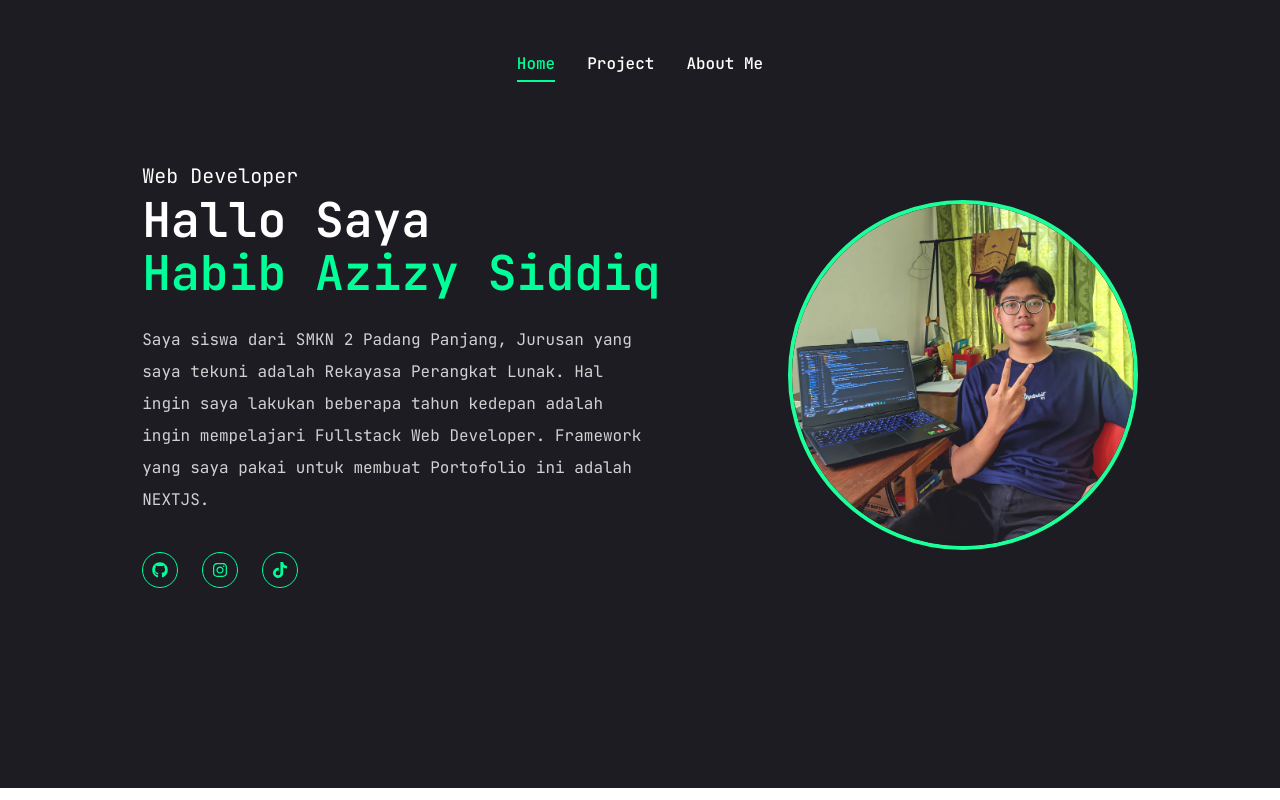
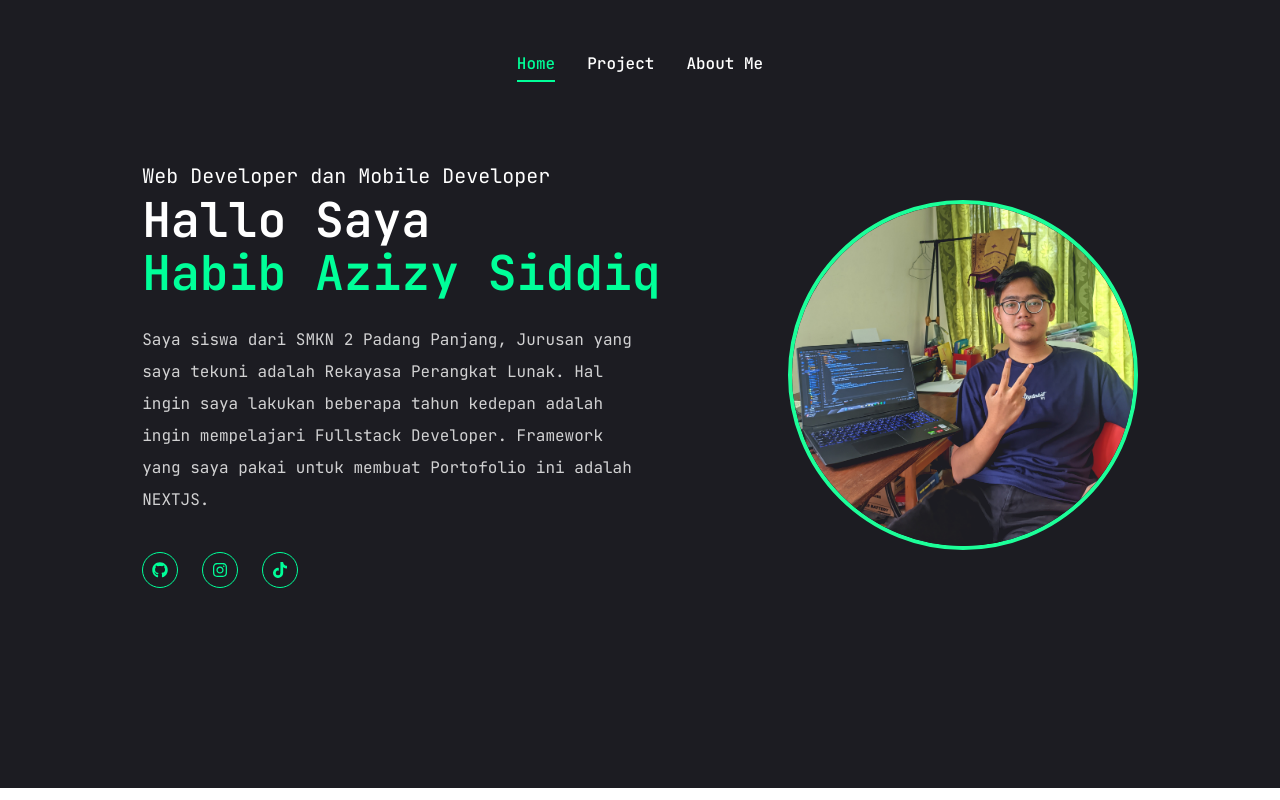
Before and after one commit to hbibazzysddq/habib-portofolio, a Next.js app: page / in a window 1280 px wide. Built offline with nearby package versions, Linux system fonts and the light colour scheme.

Commit message:
update skills

```diff
--- a/app/page.tsx
+++ b/app/page.tsx
@@ -11,13 +11,13 @@ const page = () => {
       <div className="container mx-auto h-full w-full">
         <div className="flex flex-col xl:flex-row items-center justify-evenly xl:pt-8 xl:pb-[108px]">
           <div className="text-center xl:text-left order-2 xl:order-none">
-            <span className="text-xl mb-1">Web Developer</span>
+            <span className="text-xl mb-1">Web Developer dan Mobile Developer</span>
 
             <h1 className="h2 mb-6">Hallo Saya <br /> <span className="text-accent">Habib Azizy Siddiq</span></h1>
 
             <p className="max-w-[500px] mb-9 text-white/80">
               Saya siswa dari SMKN 2 Padang Panjang, Jurusan yang saya tekuni adalah Rekayasa Perangkat Lunak.
-              Hal ingin saya lakukan beberapa tahun kedepan adalah ingin mempelajari Fullstack Web Developer.
+              Hal ingin saya lakukan beberapa tahun kedepan adalah ingin mempelajari Fullstack Developer.
               Framework yang saya pakai untuk membuat Portofolio ini adalah NEXTJS.
             </p>
             <div>
--- a/app/profile/page.tsx
+++ b/app/profile/page.tsx
@@ -4,7 +4,7 @@ import { Description } from "@radix-ui/react-dialog";
 import { info } from "console";
 import { title } from "process";
 import {FaHtml5, FaCss3 , FaReact , FaJs, FaPhp} from "react-icons/fa"
-import {SiTailwindcss, SiNextdotjs} from "react-icons/si";
+import {SiTailwindcss, SiNextdotjs, SiFlutter, SiDart} from "react-icons/si";
 
 
 const about = {
@@ -52,7 +52,7 @@ const pendidikan = {
 
 const skills = {
   title:"My Skill",
-  description:"Beberapa Bahasa Pemograman dan Framework yang telah saya pelajari.",
+  description:"Beberapa Bahasa Pemograman, Library dan Framework yang telah saya pelajari.",
   skillist:[
     {
       icon: <FaHtml5/>,
@@ -82,6 +82,14 @@ const skills = {
       icon: <SiTailwindcss/>,
       name:"tailwind.css"
     },
+    {
+      icon: <SiFlutter/>,
+      name:"flutter"
+    },
+    {
+      icon: <SiDart/>,
+      name:"dart"
+    },
   ]
 };
 
@@ -105,6 +113,7 @@ const profile = () => {
   }}
   className="min-h-[81.2vh] flex items-center justify-center py-10 xl:py-0 xl:px-36">
     <div className="container mx-auto">
+      {/* About */}
       <Tabs defaultValue="about"
       className="flex flex-col xl:flex-row gap-[60px]">
         <TabsList className="flex flex-col w-full max-w-[380px] mx-auto xl:mx-0 gap-6">
@@ -133,6 +142,7 @@ const profile = () => {
               </ScrollArea>
             </div>
           </TabsContent>
+          {/* Education */}
           <TabsContent value="education" className="min-h-[121.2vh] xl:min-h-[81.2vh] w-full ">
             <div className="flex flex-col gap-[30px] text-center xl:text-left">
                 <h3 className="text-4xl font-bold">
@@ -153,6 +163,7 @@ const profile = () => {
                 </ScrollArea>
             </div>
           </TabsContent>
+          {/* Skills */}
           <TabsContent value="skills" className="w-full">
             <div className="flex flex-col gap-[30px]">
               <h3 className="text-4xl font-bold">{skills.title}</h3>
```
